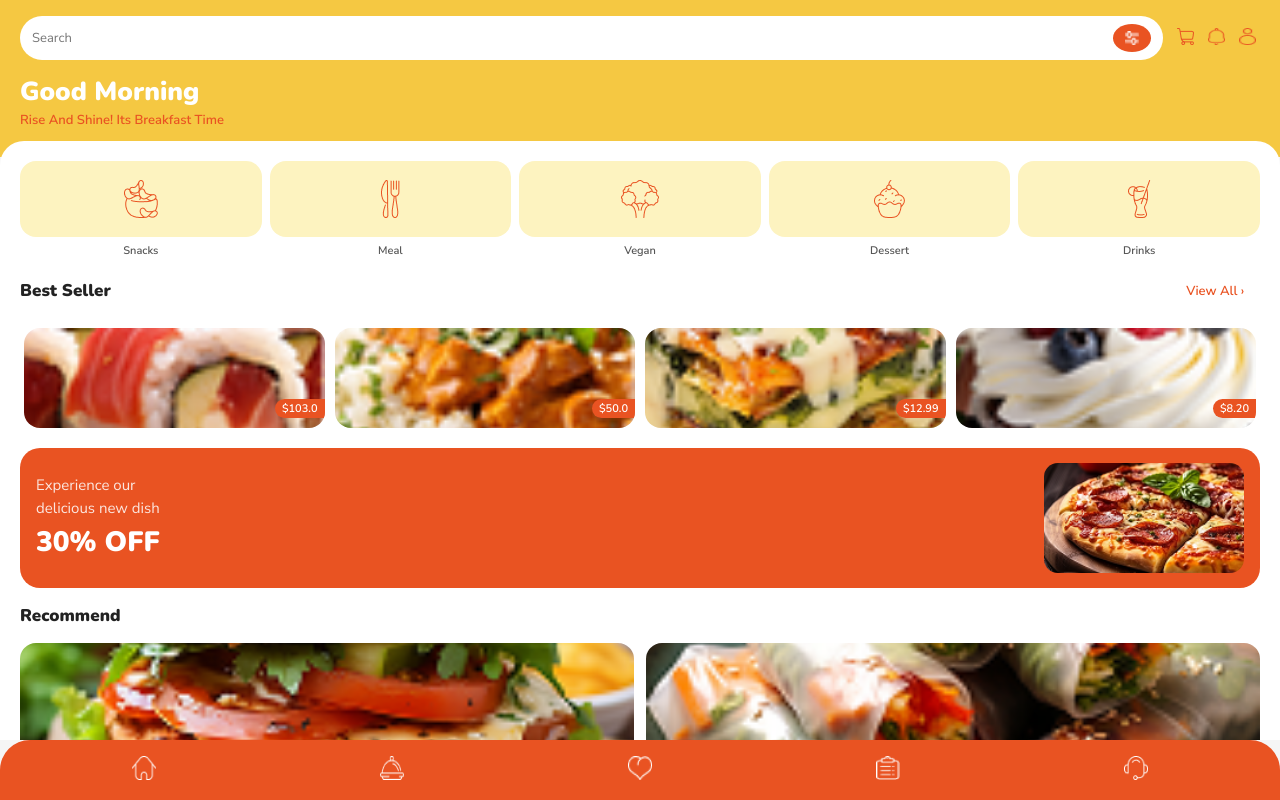
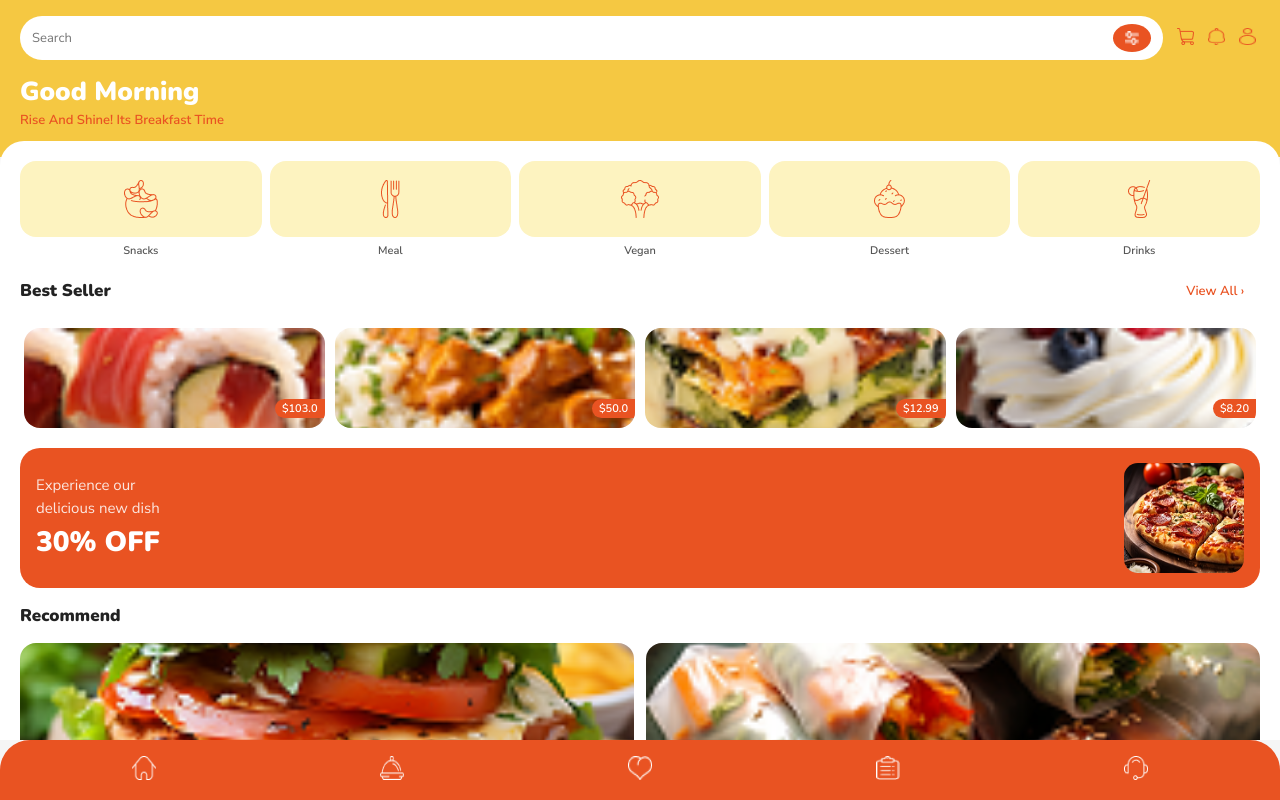
Before and after one commit to adityathotlagiri/FoodDeliveryApp, a React (Vite) app: page /home in a window 1280 px wide. Built offline with nearby package versions, Linux system fonts and the light colour scheme.

Commit message:
Home.css changed

```diff
--- a/src/Components/Home/Home.css
+++ b/src/Components/Home/Home.css
@@ -164,7 +164,7 @@ body {
 
 .hm-cat-icon-wrap {
   width: 100%;
-  min-width: 60px;
+  min-width: 50px;
   height: 76px;
   background: #fdf3c0;
   border-radius: 16px;
@@ -265,6 +265,7 @@ body {
 
 .hm-promo-text {
   flex: 1;
+  flex-shrink: 1;
   z-index: 1;
 }
 
@@ -274,6 +275,7 @@ body {
   color: rgba(255,255,255,0.85);
   line-height: 1.5;
   max-width: 140px;
+
 }
 
 .hm-promo-discount {
@@ -285,11 +287,11 @@ body {
 }
 
 .hm-promo-img {
-  width: 200px;
+  width: 120px;
   height: 110px;
-  object-fit: cover;
+  object-fit: fill;
   border-radius: 14px;
-  flex-shrink: 0;
+  flex-shrink: 1;
 }
 
 /* Recommend */
```
